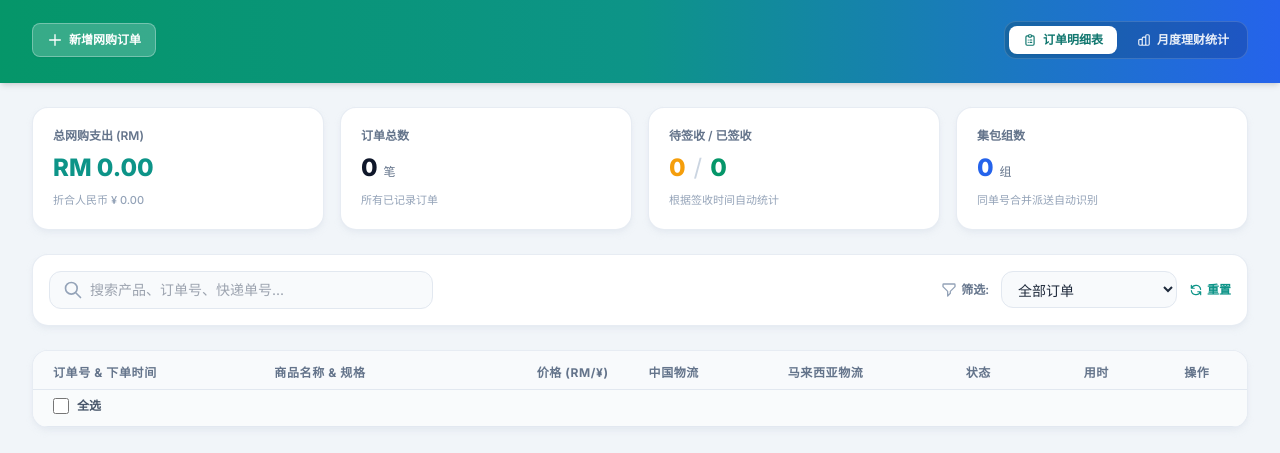
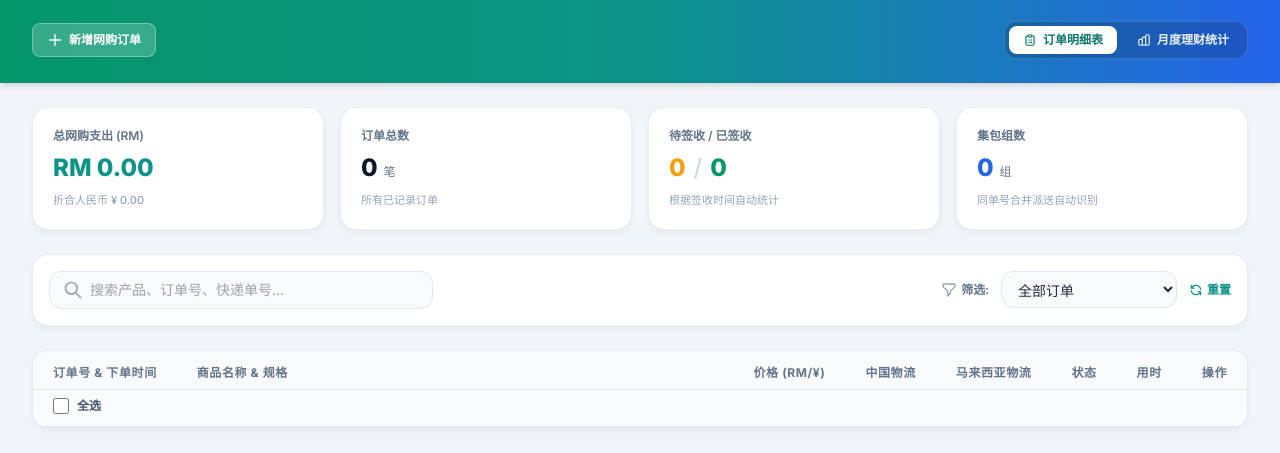
Before and after one commit to jiebochua-tech/Pinduoduotracking, a plain HTML site: page index.html in a window 1280 px wide. Shown: the part 87-540 px from the top of the page. Drawn offline with nearby package versions, Linux system fonts and the light colour scheme; no server answers.

Commit message:
解决在超大屏左右两侧空白问题，让系统在不同屏幕大小自动调整卡片的大小

```diff
--- a/index.html
+++ b/index.html
@@ -60,7 +60,7 @@
 
     <!-- 顶部通栏主题色 Banner：绿渐变蓝 -->
     <header class="w-full bg-gradient-to-r from-emerald-600 via-teal-600 to-blue-600 text-white shadow-md">
-        <div class="max-w-7xl mx-auto px-4 sm:px-6 lg:px-8 py-6 space-y-5">
+        <div class="w-full mx-auto px-4 sm:px-6 lg:px-8 py-6 space-y-5">
             <!-- 上半部分：主标题、副标题与右上角齿轮设置按钮 -->
             <div class="flex items-start justify-between gap-4">
                 <div class="flex items-start gap-3.5">
@@ -116,7 +116,7 @@
     </header>
 
     <!-- Main Container -->
-    <div class="max-w-7xl mx-auto px-4 sm:px-6 lg:px-8 pt-6 space-y-6">
+    <div class="w-full mx-auto px-4 sm:px-6 lg:px-8 pt-6 space-y-6">
 
         <!-- 第 1 页：订单管理区域 -->
         <div id="pageRecords" class="space-y-6">
@@ -209,18 +209,18 @@
                 <div class="overflow-x-auto custom-scrollbar">
                     <table class="w-full text-left border-collapse whitespace-nowrap">
                         <thead>
-                            <tr class="bg-slate-50 border-b border-slate-200 text-xs font-semibold text-slate-500 uppercase tracking-wider">
-                                <th class="px-5 pt-3.5 pb-2">订单号 & 下单时间</th>
-                                <th class="px-5 pt-3.5 pb-2">商品名称 & 规格</th>
-                                <th class="px-5 pt-3.5 pb-2 text-right">价格 (RM/¥)</th>
-                                <th class="px-5 pt-3.5 pb-2">中国物流</th>
-                                <th class="px-5 pt-3.5 pb-2">马来西亚物流</th>
-                                <th class="px-5 pt-3.5 pb-2">状态</th>
-                                <th class="px-5 pt-3.5 pb-2 text-center">用时</th>
-                                <th class="px-5 pt-3.5 pb-2 text-center">操作</th>
-                            </tr>
-                            <tr class="bg-slate-50/80 border-b border-slate-200 text-xs text-slate-600">
-                                <th class="px-5 py-2" colspan="8">
+    <tr class="bg-slate-50 border-b border-slate-200 text-xs font-semibold text-slate-500 uppercase tracking-wider">
+        <th class="px-4 xl:px-5 pt-3.5 pb-2">订单号 & 下单时间</th>
+        <th class="px-4 xl:px-5 pt-3.5 pb-2 w-full">商品名称 & 规格</th>
+        <th class="px-4 xl:px-5 pt-3.5 pb-2 text-right">价格 (RM/¥)</th>
+        <th class="px-4 xl:px-5 pt-3.5 pb-2">中国物流</th>
+        <th class="px-4 xl:px-5 pt-3.5 pb-2">马来西亚物流</th>
+        <th class="px-4 xl:px-5 pt-3.5 pb-2">状态</th>
+        <th class="px-4 xl:px-5 pt-3.5 pb-2 text-center">用时</th>
+        <th class="px-4 xl:px-5 pt-3.5 pb-2 text-center">操作</th>
+    </tr>
+    <tr class="bg-slate-50/80 border-b border-slate-200 text-xs text-slate-600">
+        <th class="px-4 xl:px-5 py-2" colspan="8">
                                     <label class="inline-flex items-center gap-2 cursor-pointer select-none font-semibold">
                                         <input type="checkbox" id="selectAllCheckbox" onchange="toggleSelectAll(this.checked)" class="w-4 h-4 rounded accent-teal-600 cursor-pointer">
                                         <span>全选</span>
@@ -979,7 +979,10 @@
                                 </label>
                             </div>
                         </td>
-                        <td class="px-5 py-4"><div class="font-semibold text-slate-900">${r.productName||''}</div><div class="text-slate-400 text-xs max-w-xs truncate mt-0.5">${r.description||''}</div></td>
+                        <td class="px-4 xl:px-5 py-4">
+    <div class="font-semibold text-slate-900 max-w-[220px] lg:max-w-sm xl:max-w-lg 2xl:max-w-2xl truncate" title="${(r.productName||'').replace(/"/g, '&quot;')}">${r.productName||''}</div>
+    <div class="text-slate-400 text-xs max-w-[220px] lg:max-w-sm xl:max-w-lg 2xl:max-w-2xl truncate mt-0.5" title="${(r.description||'').replace(/"/g, '&quot;')}">${r.description||''}</div>
+</td>
                         <td class="px-5 py-4 text-right"><div class="font-extrabold text-teal-600">RM ${parseFloat(r.priceMYR||0).toFixed(2)}</div><div class="text-slate-400 text-xs font-sans mt-0.5">¥ ${r.priceRMB||'-'}</div></td>
                         <td class="px-5 py-4"><div class="text-xs font-medium text-slate-800">${r.cnCourier||'-'}</div><div class="text-slate-400 text-xs mt-1 font-sans">${r.cnTracking||'-'}</div></td>
                         <td class="px-5 py-4">
```
